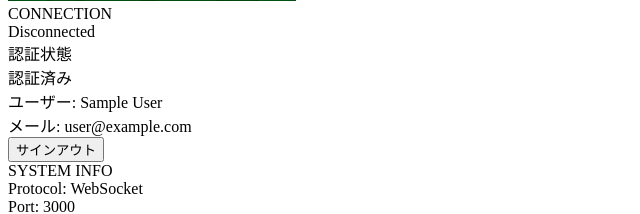
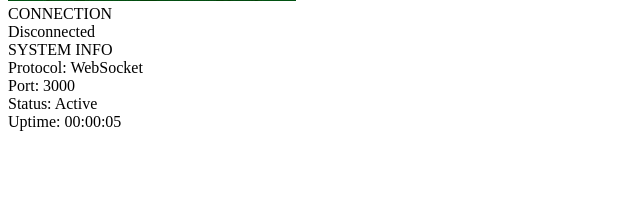
Before and after one commit to nukko-wq/next-yui, a Next.js app: page / in a window 1280 px wide. Shown: the part 484-698 px from the top of the page, without its empty margins (0-640 px from the left). Built offline with nearby package versions, Linux system fonts and the light colour scheme; no server answers; sample sign-in values are in the browser's storage.

Commit message:
認証状態のエリアを削除

```diff
--- a/src/components/YuiChat.tsx
+++ b/src/components/YuiChat.tsx
@@ -4,7 +4,6 @@ import { useCallback, useEffect, useRef, useState } from 'react'
 import Image from 'next/image'
 import type { ChatResponse, SessionStatus } from '@/lib/config'
 import { createChatClient } from '@/lib/chat-client'
-import AuthStatus from './AuthStatus'
 import TypewriterText from './TypewriterText'
 
 interface Message {
@@ -345,12 +344,6 @@ export default function YuiChat() {
             </div>
           </div>
 
-          {/* 認証状態 */}
-          <div className="border border-green-400/30 p-4">
-            <div className="text-green-300 font-bold mb-2">認証状態</div>
-            <AuthStatus />
-          </div>
-
           {/* システム情報 */}
           <div className="border border-green-400/30 p-4">
             <div className="text-green-300 font-bold mb-2">SYSTEM INFO</div>
```
